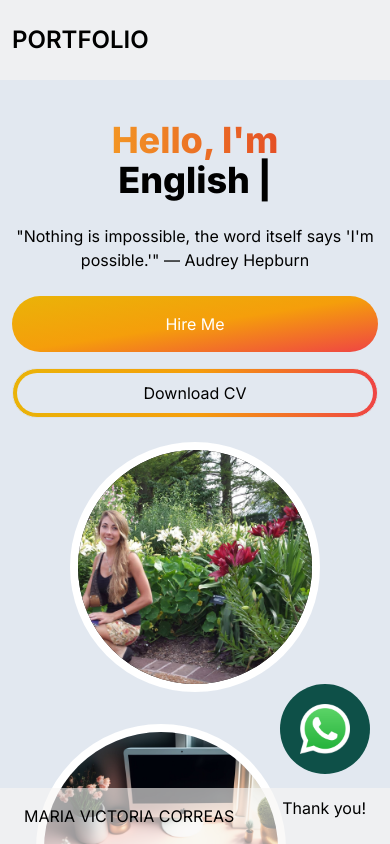
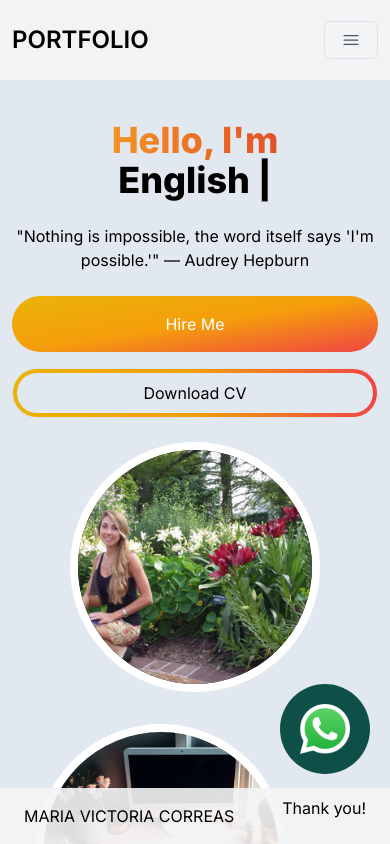
Before and after one commit to MVCorreas/Full-Stack-Portfolio, a Next.js app: page / in a window 390 px wide. Shown: the top 844 px of the page. Built offline with nearby package versions, Linux system fonts and the light colour scheme.

Commit message:
Added opacity to navbar and footer

```diff
--- a/app/Components/Footer.jsx
+++ b/app/Components/Footer.jsx
@@ -2,7 +2,7 @@ import React from "react";
 
 const Footer = () => {
   return (
-    <footer className="fixed mx-auto  bottom-0 left-0 right-0 z-10" style={{ backgroundColor: 'rgba(247, 246, 244, 0.618)'}}>
+    <footer className="fixed mx-auto  bottom-0 left-0 right-0 z-10  bg-gray-100 bg-opacity-90">
     <div className="flex container lg:py-4 flex-wrap items-center justify-between mx-auto px-4 py-2 text-black">
         <span>MARIA VICTORIA CORREAS</span>
         <p className=" text-black">Thank you!</p>
--- a/app/Components/MenuOverlay.jsx
+++ b/app/Components/MenuOverlay.jsx
@@ -3,7 +3,7 @@ import NavLink from "./NavLink";
 
 const MenuOverlay = ({ links }) => {
   return (
-    <ul className="flex flex-col py-4 items-center">
+    <ul className="flex flex-col py-4 items-center bg-gray-100 bg-opacity-90">
       {links.map((link, index) => (
         <li key={index}>
           <NavLink href={link.path} title={link.title} />
--- a/app/Components/NavBar.jsx
+++ b/app/Components/NavBar.jsx
@@ -28,7 +28,7 @@ const Navbar = () => {
   const [navbarOpen, setNavbarOpen] = useState(false);
 
   return (
-    <nav className="fixed mx-auto top-0 left-0 right-0 z-10" style={{ backgroundColor: 'rgba(247, 246, 244, 0.618)', height: '80px'}}>
+    <nav className="fixed mx-auto top-0 left-0 right-0 z-10 bg-gray-100 bg-opacity-90" style={{ height: '80px'}}>
 
 
       <div className="flex container lg:py-4 flex-wrap items-center justify-between mx-auto py-1" style={{ height: '100%'}}>
@@ -40,21 +40,21 @@ const Navbar = () => {
           PORTFOLIO
         </Link>
         <div className="mobile-menu block md:hidden">
-          {/* {!navbarOpen ? (
+          {!navbarOpen ? (
             <button
               onClick={() => setNavbarOpen(true)}
-              className="flex items-center px-3 py-2 border rounded border-slate-200 text-slate-200 hover:text-white hover:border-white"
+              className="flex items-center px-3 py-2 border rounded border-slate-600 text-slate-600 hover:text-black hover:border-black"
             >
               <Bars3Icon className="h-5 w-5" />
             </button>
           ) : (
             <button
               onClick={() => setNavbarOpen(false)}
-              className="flex items-center px-3 py-2 border rounded border-slate-200 text-slate-200 hover:text-white hover:border-white"
+              className="flex items-center px-3 py-2 border rounded border-slate-600 text-slate-600 hover:text-black hover:border-black"
             >
               <XMarkIcon className="h-5 w-5" />
             </button>
-          )} */}
+          )}
         </div>
         <div className="menu hidden md:block md:w-auto" id="navbar">
           <ul className="flex p-4 md:p-0 md:flex-row md:space-x-8 mt-0">
--- a/app/Components/NavLink.jsx
+++ b/app/Components/NavLink.jsx
@@ -4,7 +4,7 @@ const NavLink = ({ href, title }) => {
   return (
     <Link
       href={href}
-      className="block py-2 pl-3 pr-4 text-[#858b8f] sm:text-2xl rounded md:p-0 hover:text-black" style={{ textDecoration: 'none', fontSize: '1.2rem' }}
+      className="block py-2 pl-3 pr-4 text-[#858b8f] sm:text-2xl rounded md:p-0 hover:text-black" style={{ textDecoration: 'none', fontSize: '1.5rem' }}
     >
       {title}
     </Link>
```
